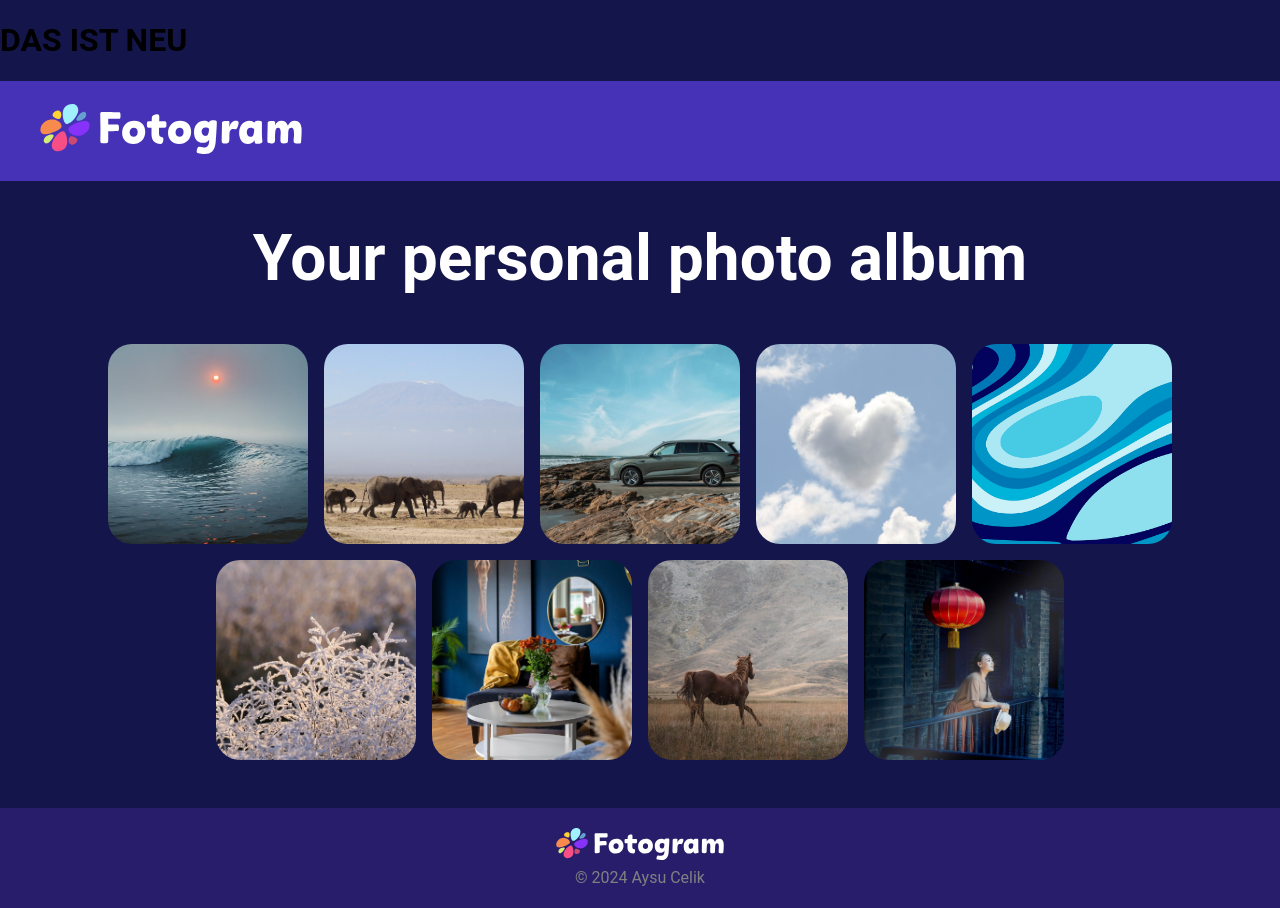
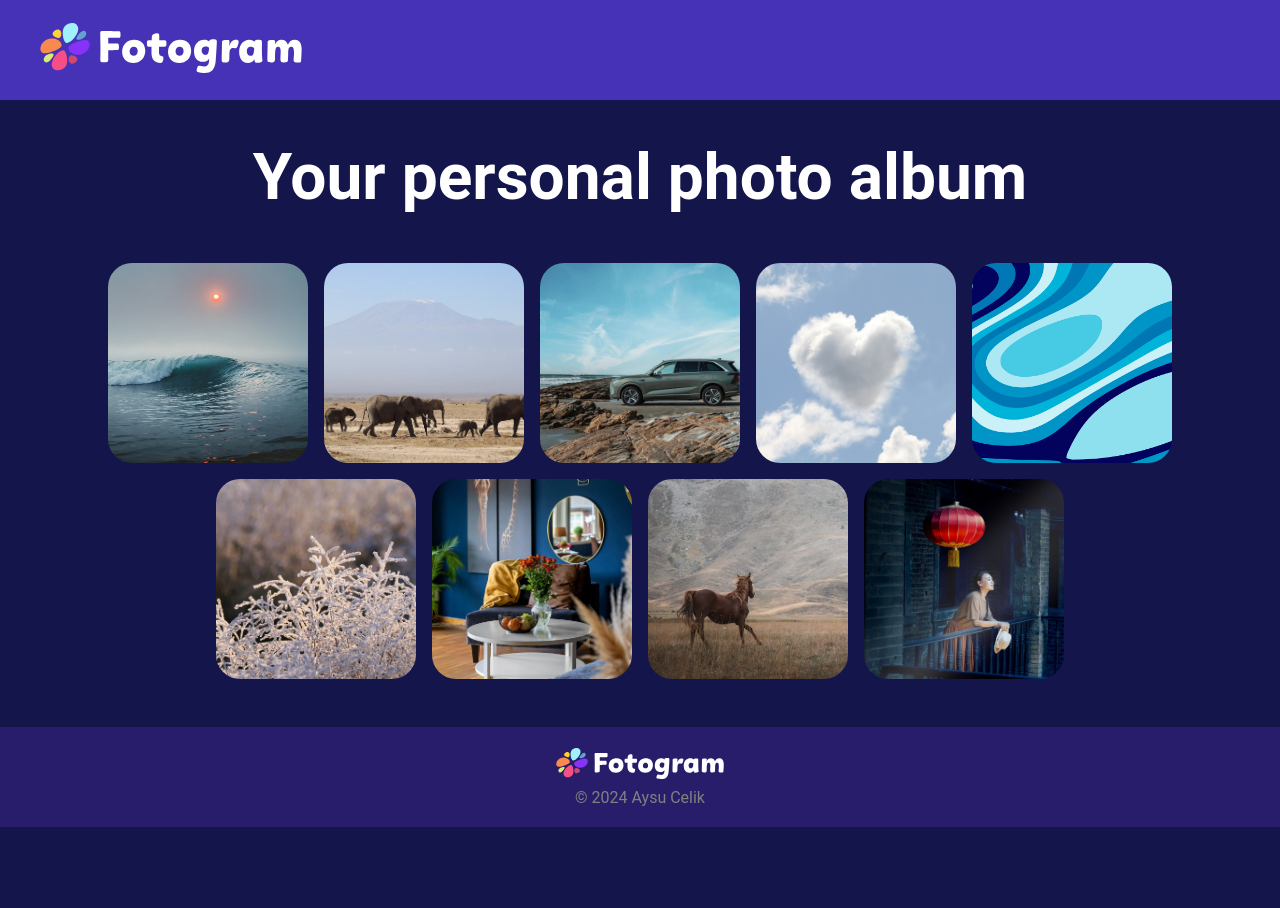
Before and after one commit to AyayCe/Test, a plain HTML site: page index.html in a window 1280 px wide. After the commit the page ends 827 px from the top, so only its background shows below. Drawn offline with Linux system fonts and the light colour scheme.

Commit message:
ignorieren

```diff
--- a/index.html
+++ b/index.html
@@ -12,7 +12,7 @@
 
   </head>
   <body onload="onLoad()">
-    <h1>DAS IST NEU</h1>
+
     <div onclick="dnone()" class="d_none overlay" id="overlay"></div>
     <header>
       <div class="widthMax">
```
Also changed, not shown: 1 other file.
